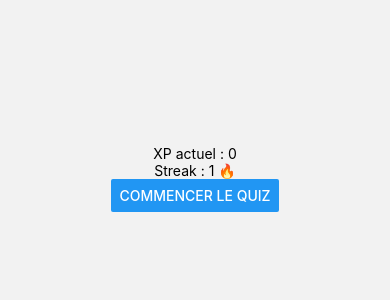
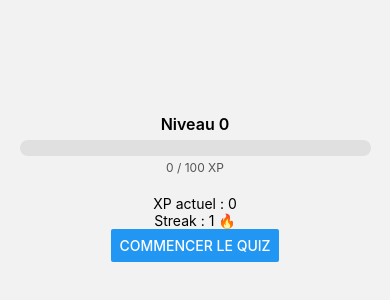
Before and after one commit to tmaurie/culturo-native, a React Native app: screen /Home in a window 390 px wide. Shown: the part 244-544 px from the top of the page. Built offline with nearby package versions, Linux system fonts and the light colour scheme.

Commit message:
Add XP bar component to display user experience and level

```diff
--- /dev/null
+++ b/components/XpBar.tsx
@@ -0,0 +1,52 @@
+import React from 'react';
+import { View, Text, StyleSheet } from 'react-native';
+
+type Props = {
+    xp: number;
+    xpPerLevel?: number; // ex: 100 XP = 1 niveau
+};
+
+export default function XpBar({ xp, xpPerLevel = 100 }: Props) {
+    const level = Math.floor(xp / xpPerLevel);
+    const currentXp = xp % xpPerLevel;
+    const percent = (currentXp / xpPerLevel) * 100;
+
+    return (
+        <View style={styles.container}>
+            <Text style={styles.label}>Niveau {level}</Text>
+            <View style={styles.bar}>
+                <View style={[styles.fill, { width: `${percent}%` }]} />
+            </View>
+            <Text style={styles.xpText}>{currentXp} / {xpPerLevel} XP</Text>
+        </View>
+    );
+}
+
+const styles = StyleSheet.create({
+    container: {
+        marginVertical: 20,
+        alignItems: 'center',
+        width: '100%',
+    },
+    label: {
+        fontSize: 16,
+        marginBottom: 6,
+        fontWeight: '600',
+    },
+    bar: {
+        width: '90%',
+        height: 16,
+        backgroundColor: '#e0e0e0',
+        borderRadius: 8,
+        overflow: 'hidden',
+    },
+    fill: {
+        height: '100%',
+        backgroundColor: '#4dabf7',
+    },
+    xpText: {
+        marginTop: 4,
+        fontSize: 12,
+        color: '#555',
+    },
+});
--- a/screens/HomeScreen.tsx
+++ b/screens/HomeScreen.tsx
@@ -4,6 +4,7 @@ import { NativeStackScreenProps } from '@react-navigation/native-stack';
 import { RootStackParamList } from '../App';
 import { useXpManager } from '../logic/useXpManager';
 import { useStreakManager } from '../logic/useStreakManager';
+import XpBar from "../components/XpBar";
 
 type Props = NativeStackScreenProps<RootStackParamList, 'Home'>;
 
@@ -13,6 +14,7 @@ export default function HomeScreen({ navigation }: Props) {
 
     return (
         <View style={{ flex: 1, justifyContent: 'center', alignItems: 'center' }}>
+            <XpBar xp={xp} />
             <Text>XP actuel : {xp}</Text>
             <Text>Streak : {streak} 🔥</Text>
             <Button title="Commencer le quiz" onPress={() => navigation.navigate('Quiz')} />
```
